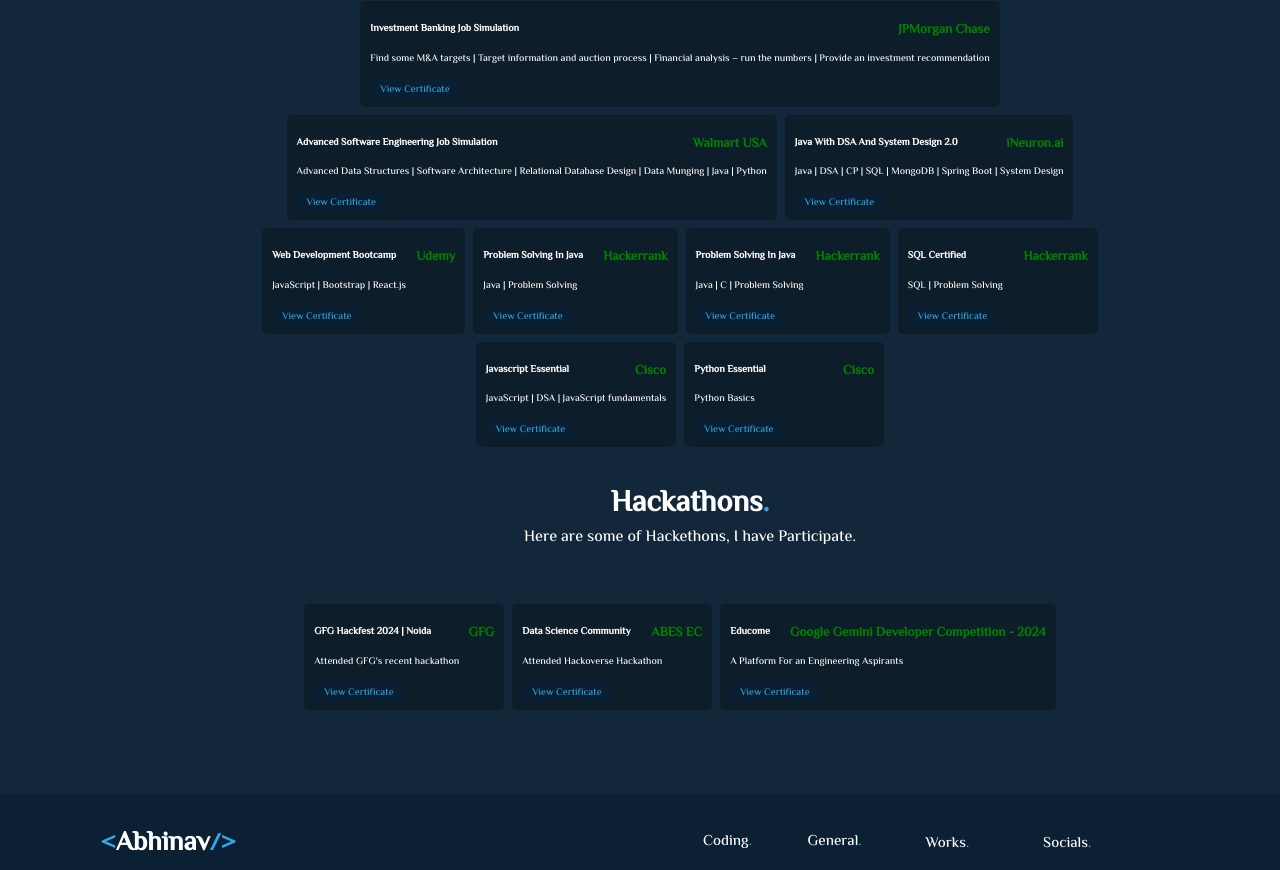
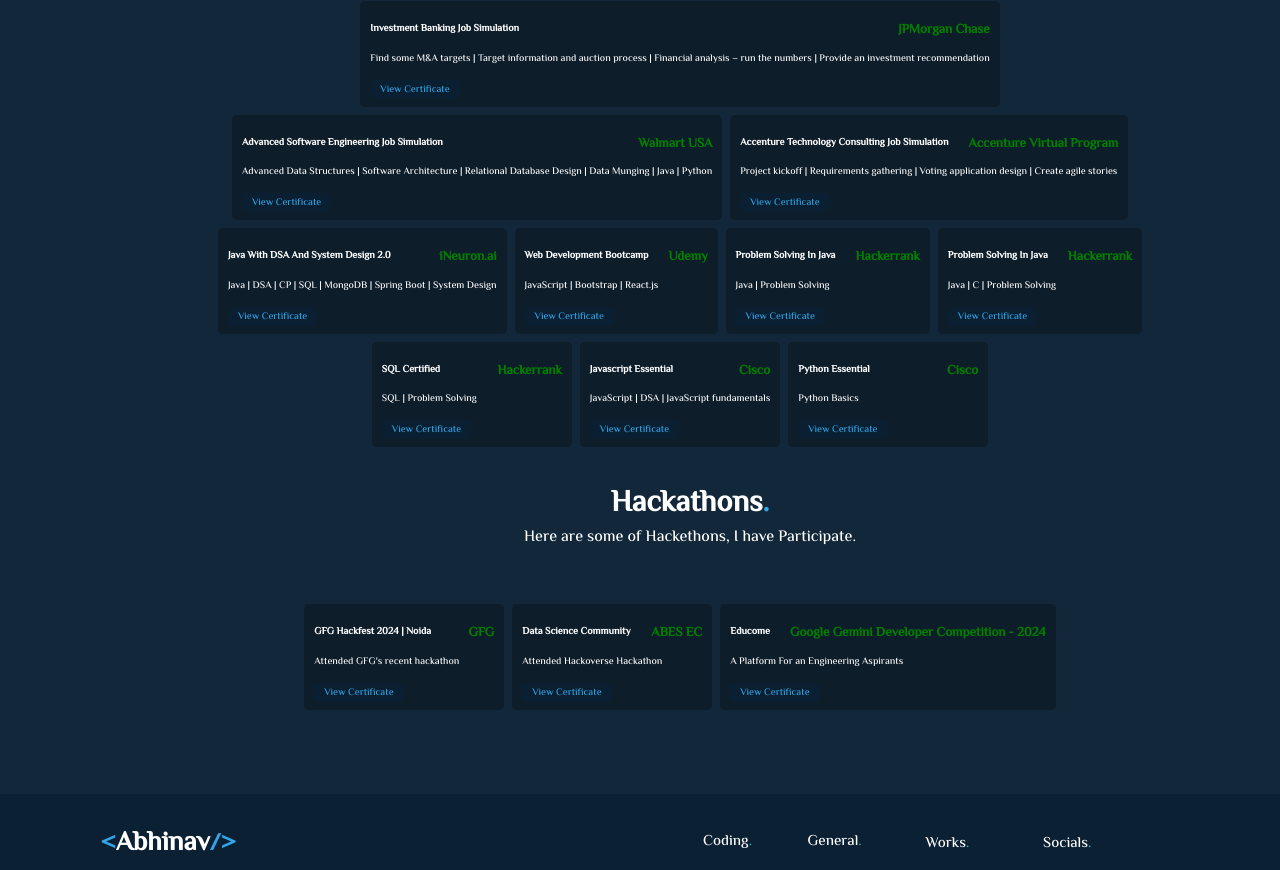
Before and after one commit to Abhinavrajsrivastav/AbhainavSrivastav, a React (Create React App) app: page /Achievements in a window 1280 px wide. Shown: the part 1120-1990 px from the top of the page. Built offline with nearby package versions, Linux system fonts and the light colour scheme.

Commit message:
19-09-2024-002

```diff
--- a/src/Components/About/About.css
+++ b/src/Components/About/About.css
@@ -22,6 +22,12 @@
     font-size: 15px;
     max-width: 650px;
 }
+
+/* .about-body img{
+  max-width: 650px;
+} */
+
+
 
 a{
     text-decoration: none;
--- a/src/Components/About/About.jsx
+++ b/src/Components/About/About.jsx
@@ -3,6 +3,7 @@ import './About.css';
 import 'bootstrap/dist/css/bootstrap.min.css';
 import { Link } from 'react-router-dom';
 import { FaWhatsapp, FaInstagram, FaLinkedin, FaTwitter, FaGithub, FaBezierCurve,FaXRay, FaArrowLeft, FaArrowRight, FaConnectdevelop } from 'react-icons/fa';
+import { Fax } from '@mui/icons-material';
 
 const About = () => {
   return (
@@ -45,9 +46,9 @@ const About = () => {
             <Link to="/Contact" style={{textDecoration: 'none', color: 'white'}}>Get in Touch</Link>
           </span>
           <div className="social-icons">
-            <a href="https://wa.me/919648502976" target="_blank" rel="noopener noreferrer">
+            {/* <a href="https://wa.me/919648502976" target="_blank" rel="noopener noreferrer">
               <FaWhatsapp size={30} color="#25D366" />
-            </a>
+            </a> */}
             <a href="https://www.instagram.com/_abhinav_srivastav__/" target="_blank" rel="noopener noreferrer">
               <FaInstagram size={30} color="#C13584" />
             </a>
@@ -55,7 +56,7 @@ const About = () => {
               <FaLinkedin size={30} color="#0077B5" />
             </a> */}
             <a href="https://twitter.com/srivast254" target="_blank" rel="noopener noreferrer">
-              <FaTwitter size={30} color="#1DA1F2" />
+              <FaTwitter size={30} />
             </a>
             {/* <a href="https://twitter.com/srivast254" target="_blank" rel="noopener noreferrer">
               <FaGithub size={30} color="Black" />
--- a/src/Components/Achivements/Achivements.css
+++ b/src/Components/Achivements/Achivements.css
@@ -27,6 +27,7 @@
   align-items: center;
   padding-top: 20px;
 }
+
 
 .Page-Work-Head {
   position: relative;
--- a/src/Components/Achivements/Achivements.jsx
+++ b/src/Components/Achivements/Achivements.jsx
@@ -12,6 +12,7 @@ const Achivements = () => {
    <div className="Achivements-Box">
      <div className="Page-Work-Container">
       <div className="Page-Work">
+
         <div className="Page-Work-Head">
           <span className="Page-Text">My Achievements<span>.</span></span><br />
           <span className="Page-Text-description">Here are some of my Achievements,<br /> I Proudly 🩵 Have.</span>
--- a/src/Components/Works/Cards/Card.css
+++ b/src/Components/Works/Cards/Card.css
@@ -7,7 +7,6 @@
   margin: 10px;
   width: 270px;
   min-height: 180px;
-  max-height: 350px;
   overflow: hidden;
   position: relative;
   min-width: 190px;
--- a/src/Components/Works/Work.jsx
+++ b/src/Components/Works/Work.jsx
@@ -31,7 +31,7 @@ const Work = ({
           <span className="Text-description">{subHeading}</span>
         </div>
         <div className="Cards">
-          <Card src={"./images/Works/educome.png"} gitHub={"https://github.com/Abhinavrajsrivastav/pacifics-path"} name={"Educome"} about={"A platform for engineers. Google Gemini Competition - 2024"} link={"https://abhinavrajsrivastav.github.io/pacifics-path/"} toolImg={["react.png"]} tech={["React", "GCP", "Gemini 1.5", "Firebase","MySql"]}  className="animated" />
+          <Card src={"./images/Works/educome.png"} gitHub={"https://github.com/Abhinavrajsrivastav/pacifics-path"} name={"Educome"} about={"A platform for engineers."} link={"https://abhinavrajsrivastav.github.io/pacifics-path/"} toolImg={["react.png"]} tech={["React", "GCP", "Gemini 1.5", "Firebase","MySql"]}  className="animated" />
           <Card src={"./images/Works/AyodhayaDham.png"} gitHub={"https://github.com/Abhinavrajsrivastav/ADHM"} name={"Ayodhya Dham"} about={"Ayodhya Dham, is a tour guide website."} link={"https://ayodhyadham.vercel.app/"} toolImg={["react.png"]} tech={["React", "Google cloud console", "Javascript"]} className="animated" />
           <Card src={"./images/Works/gemini.png"} gitHub={"https://github.com/Abhinavrajsrivastav/SpringBootProjects/tree/main/OpenAi"} name={"Gemini Ai Clone"} about={"UI and functionality Google Gemini clone"} link={"https://clone-gemini.vercel.app/"} toolImg={["chat-gpt.png", "react.png", "leaf.png"]} tech={["React", "Spring Boot"]} className="animated" />
         </div>
--- a/src/Data/AchiementData.jsx
+++ b/src/Data/AchiementData.jsx
@@ -77,6 +77,15 @@ const AchiementData = () => {
             about: "Advanced Data Structures | Software Architecture | Relational Database Design | Data Munging | Java | Python",
             link: "https://forage-uploads-prod.s3.amazonaws.com/completion-certificates/Walmart%20USA/oX6f9BbCL9kJDJzfg_Walmart%20USA_h5n9PSyivWSGLrxvf_1720003653339_completion_certificate.pdf?trk=public_profile_see-credential",
             techs: ["Java", "Advanced Data Structures","Software Architecture", "Relational Database Design", "Data Munging",  "Java", "Python"]
+        },
+        {
+            src: "./images/Achivements/Accenture.png",
+            gitHub: "",
+            org: "Accenture Virtual Program",
+            name: "Accenture Technology Consulting Job Simulation",
+            about: "Project kickoff | Requirements gathering | Voting application design | Create agile stories",
+            link: "https://forage-uploads-prod.s3.amazonaws.com/completion-certificates/Accenture%20Australia/AMZXXaKrixhEK2T72_Accenture%20Australia_h5n9PSyivWSGLrxvf_1722110441603_completion_certificate.pdf",
+            techs: ["Designing", "Researching", "Implementing", "Communicating"]
         },
         {
             src: "./images/Achivements/Java_Pw.png",
```
Also changed, not shown: public/images/Achivements/Accenture.png (added), public/images/Achivements/Collection.png (added).
